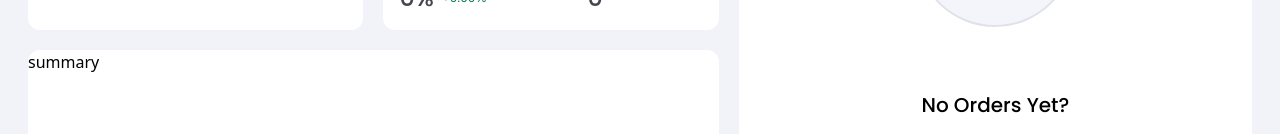
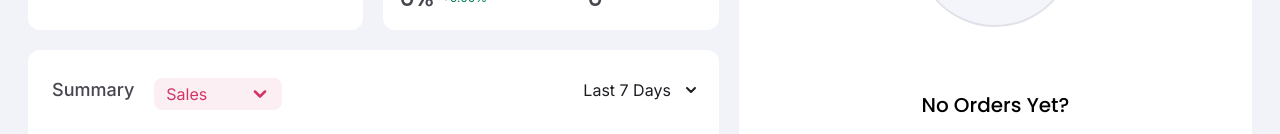
Before and after one commit to 0umaima/Admin-Dashboard, a React (Vite) app: page /home/dashboard in a window 1280 px wide. Shown: the part 666-800 px from the top of the page. Built offline with nearby package versions, Linux system fonts and the light colour scheme; a web font is replaced by a local one.

Commit message:
build Summary component

```diff
--- a/src/components/dashboard/Summary.jsx
+++ b/src/components/dashboard/Summary.jsx
@@ -1,13 +1,80 @@
+import { useState } from "react";
+//import component
+import DropDownList from "./global/DropDownList";
+// import icon
+import arrow from "../../assets/icons/fi_chevron-down.svg";
+import { Dropdown } from "flowbite-react";
+//import Charts
+import { Bar } from "react-chartjs-2";
+import BarData from "./charts/Bar";
 
 function Summary() {
+  const choices = ["Last 7 Days", "Last 30 Days", "Last 365 Days"];
+  const categoryChoice = ["Sales", "Orders", "Customers", "Cart"];
+
+  const [listCategoryChoice, setListCategoryChoice] = useState(
+    () => categoryChoice[0]
+  );
+
+  const handleListCategoryChoice = (category) => {
+    setListCategoryChoice(category);
+  };
+
+
+
   return (
     <div
-        id="summary"
-        className="bg-white rounded-xl row-start-10 row-end-12 md:row-start-5 md:row-end-7 md:col-end-5 md:col-start-1 lg:row-start-4  lg:row-end-6 "
-      >
-       summary
+      id="summary"
+      className="bg-white rounded-xl row-start-10 row-end-12 md:row-start-5 md:row-end-7 md:col-end-5 md:col-start-1 lg:row-start-4  lg:row-end-6 p-5 flex flex-col h-full font-Inter gap-5"
+    >
+      {/* Heading */}
+      <div className="flex justify-start  md:items-center md:justify-between">
+        <div className="flex  md:items-center  md:gap-4 ">
+          <h1 className="text-dark-gray font-medium text-lg px-1">Summary</h1>
+          <div className="flex flex-col justify-end  gap-5 pt-2 ml-auto">
+            <div className="md:hidden">
+              <DropDownList
+                choices={choices}
+                className="text-black01 text-sm md:text-base"
+                strokeColor="#1C1D22"
+              />
+            </div>
+            <Dropdown
+              label=""
+              dismissOnClick={false}
+              renderTrigger={() => (
+                <div className="bg-light-pink-3 w-28 md:w-32 h-8 rounded-lg flex items-center justify-between px-3">
+                  <span className=" font-Inter text-sm md:text-base text-raspberry">
+                    {listCategoryChoice}
+                  </span>
+                  <img src={arrow} alt="arrow-down" className="size-5" />
+                </div>
+              )}
+            >
+              {categoryChoice.map((category) => (
+                <Dropdown.Item
+                  key={category}
+                  onClick={() => handleListCategoryChoice(category)}
+                >
+                  {category}
+                </Dropdown.Item>
+              ))}
+            </Dropdown>
+          </div>
+        </div>
+        <div className="hidden md:block">
+          <DropDownList
+            choices={choices}
+            className="text-black01"
+            strokeColor="#1C1D22"
+          />
+        </div>
       </div>
-  )
+      {/* Bars Chart */}
+      <div className="flex items-center">
+      </div>
+    </div>
+  );
 }
 
-export default Summary
+export default Summary;
```
